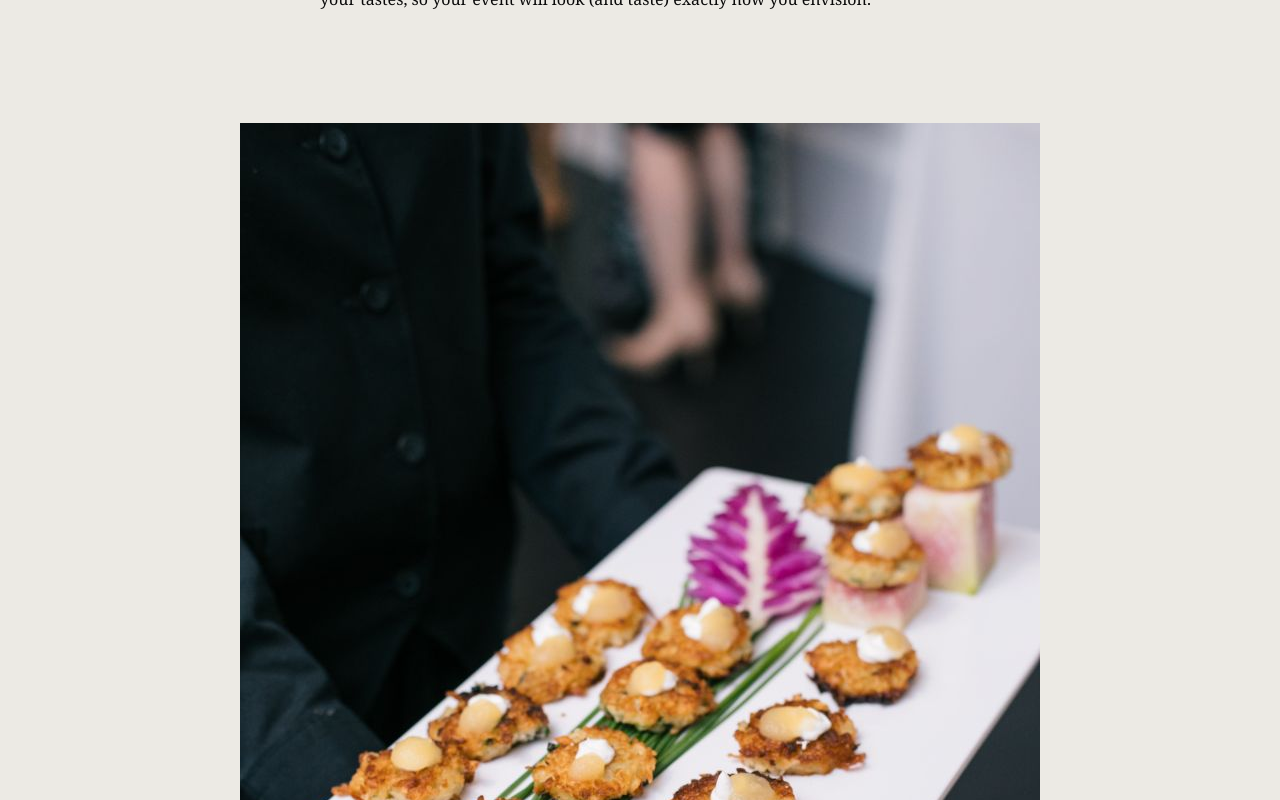
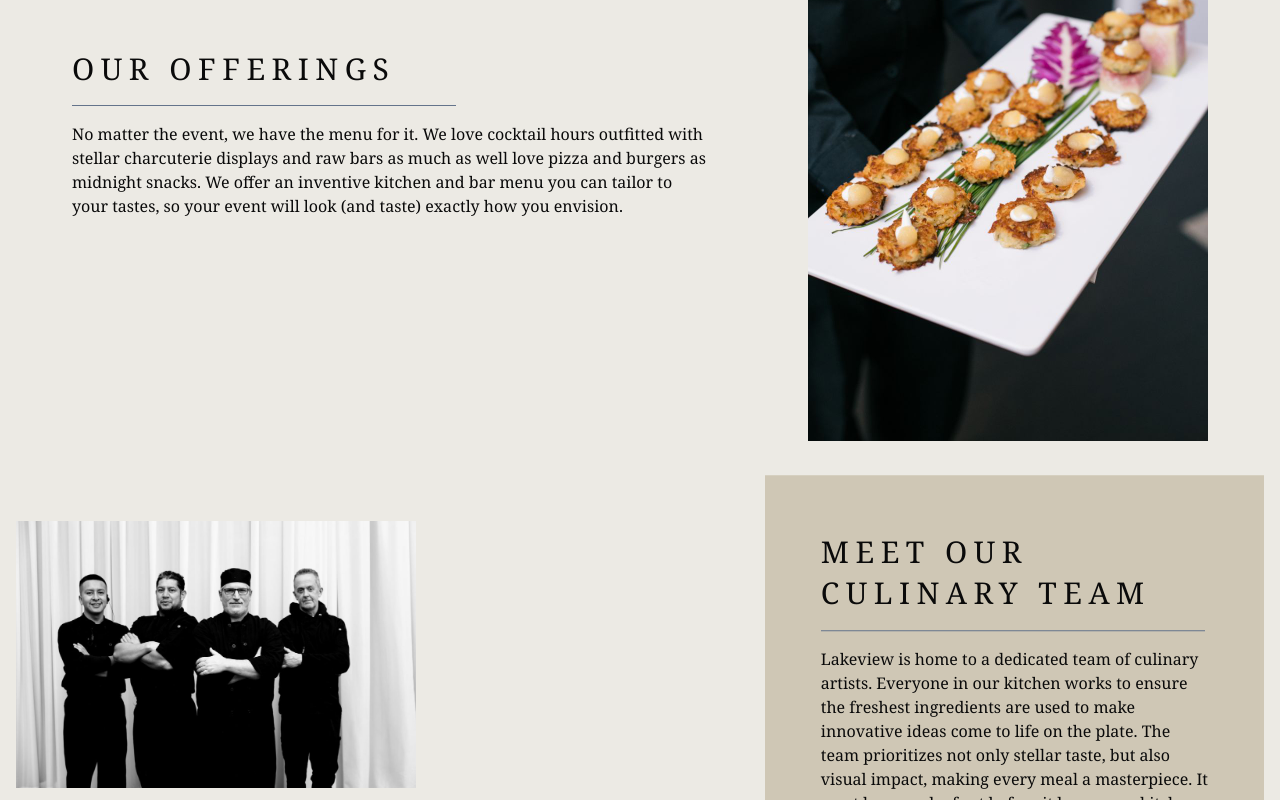
Before and after one commit to sahrohit/dus-banquet, a Next.js app: page /en in a window 1280 px wide. Shown: the part 3600-4400 px from the top of the page. Built offline with nearby package versions, Linux system fonts and the light colour scheme; no server answers.

Commit message:
fix(misc): fixed cuisine image size

```diff
--- a/src/components/sections/about-cusine.tsx
+++ b/src/components/sections/about-cusine.tsx
@@ -33,7 +33,7 @@ const Cuisine = () => (
             your event will look (and taste) exactly how you envision.
           </p>
         </div>
-        <figure>
+        <figure className="max-h-[600px] max-w-[400px]">
           <Image
             src="/assets/cuisine-img-1.jpg"
             alt="cuisine-img-1"
@@ -45,7 +45,7 @@ const Cuisine = () => (
       </div>
 
       <div className="flex flex-col lg:relative">
-        <figure>
+        <figure className="max-h-[600px] max-w-[400px]">
           <Image
             src="/assets/cuisine-img-2.jpg"
             alt="cuisine-img-2"
```
